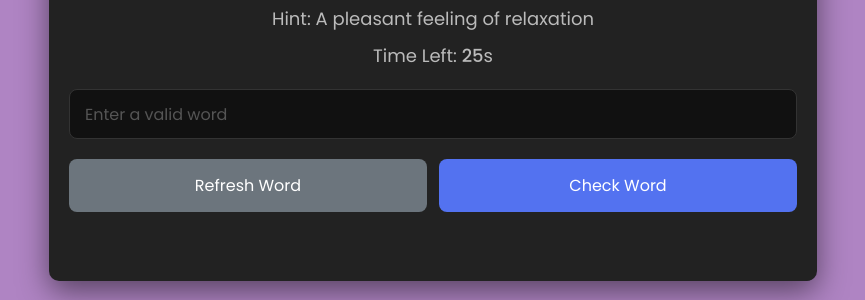
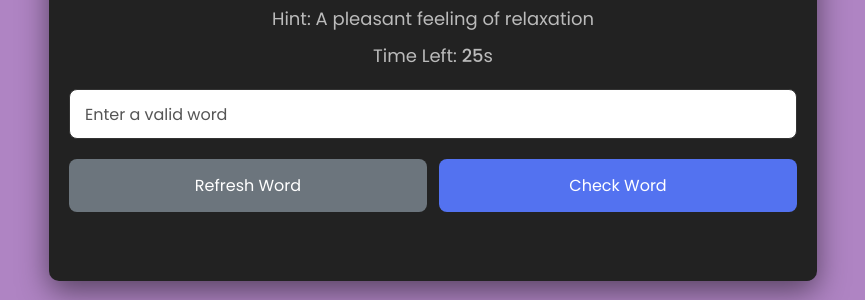
Before and after one commit to vikas1899/Word-Scramble-Game, a plain HTML site: page index.html in a window 1280 px wide. Shown: the part 500-800 px from the top of the page, without its empty margins (207-1072 px from the left). Drawn offline with Linux system fonts and the light colour scheme.

Commit message:
Update style.css

```diff
--- a/style.css
+++ b/style.css
@@ -75,7 +75,7 @@ body {
   font-size: 16px;
   border-radius: 8px;
   border: 1px solid #333;
-  background-color: #111;
+  background-color: white;
   color: #bbb;
   transition: border-color 0.3s ease, background-color 0.3s ease,
     color 0.3s ease;
```
